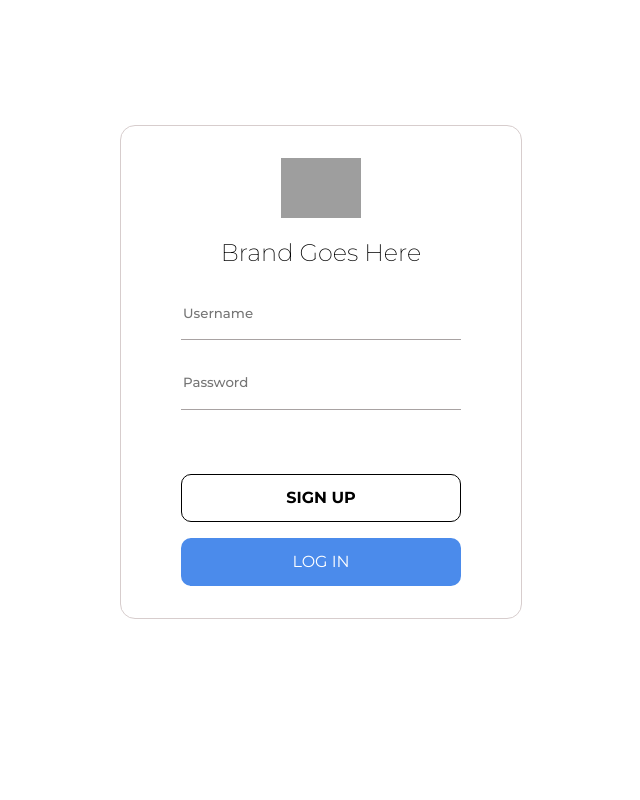
After one commit to lamrouahmed/CW, a PHP site: page /login.html in a window 1280 px wide. The commit adds this page. Shown: the whole page, without its empty margins (319-959 px from the left). Run offline with PHP 8.4, Linux system fonts and the light colour scheme; grey boxes are pictures that could not be loaded.

Commit message:
changed the project tree

```diff
--- a/css/style.css
+++ b/css/login/style.css
@@ -9,28 +9,28 @@
           box-sizing: border-box;
 }
 
-html {
-  height: 100%;
+html, body {
+  height: 100vh;
+  width: 100%;
+  margin: 0;
+  padding: 0;
 }
 
-body {
-  min-height: 100%;
-  margin: 0;
-  padding: 0;
+.wrapper {
+  height: 93%;
   display: -webkit-box;
   display: -ms-flexbox;
   display: flex;
+  -webkit-box-orient: vertical;
+  -webkit-box-direction: normal;
+      -ms-flex-direction: column;
+          flex-direction: column;
+  -webkit-box-align: center;
+      -ms-flex-align: center;
+          align-items: center;
   -webkit-box-pack: center;
       -ms-flex-pack: center;
           justify-content: center;
-  -webkit-box-align: center;
-      -ms-flex-align: center;
-          align-items: center;
-}
-
-.wrapper .logo {
-  width: 100%;
-  height: 100%;
 }
 
 .wrapper .logo img {
@@ -77,7 +77,7 @@ body {
   width: 100%;
   height: 4%;
   background-color: #339bd9;
-  bottom: 0%;
+  bottom: -1%;
   -webkit-transform: scaleX(0);
           transform: scaleX(0);
   -webkit-transform-origin: center;
@@ -158,19 +158,92 @@ body {
   margin-top: 1em;
 }
 
+.mobileNav {
+  width: 100%;
+  height: 1em;
+  display: -webkit-box;
+  display: -ms-flexbox;
+  display: flex;
+  position: relative;
+}
+
+.mobileNav .hamburger {
+  width: 3em;
+  cursor: pointer;
+  position: absolute;
+  height: 1.3em;
+  top: 2em;
+  right: 1em;
+  height: 100%;
+}
+
+.mobileNav .hamburger span {
+  display: block;
+  height: 1px;
+  width: 2.2em;
+  background-color: black;
+  position: absolute;
+  right: 0%;
+  top: 0%;
+  -webkit-transition: all 400ms ease-in-out;
+  transition: all 400ms ease-in-out;
+}
+
+.mobileNav .hamburger span:nth-child(2) {
+  top: 50%;
+  width: 1.6em;
+}
+
+.mobileNav .hamburger span:nth-child(3) {
+  width: 1.1em;
+  top: 100%;
+}
+
+.mobileNav .cross span {
+  -webkit-transition: all 400ms ease-in-out;
+  transition: all 400ms ease-in-out;
+}
+
+.mobileNav .cross span:nth-child(1) {
+  -webkit-transform: rotate(130deg);
+          transform: rotate(130deg);
+}
+
+.mobileNav .cross span:nth-child(2) {
+  opacity: 0;
+}
+
+.mobileNav .cross span:nth-child(3) {
+  width: 2.2em;
+  -webkit-transform: rotate(40deg);
+          transform: rotate(40deg);
+}
+
 /*---------------------------------------------------  Desktop  --------------------------------------------------------- */
 @media (min-width: 1200px) and (max-width: 1600px) {
+  .mobileNav {
+    display: none;
+  }
   .wrapper {
+    width: 45%;
+    margin: 0 auto;
+  }
+  .wrapper .container {
     border: 1px solid #d7cdcd;
-    padding: 3em 0em;
+    padding: 2em 0;
     border-radius: 15px;
   }
 }
 
+/*---------------------------------------------------  Tablet  --------------------------------------------------------- */
 @media (min-width: 768px) and (max-width: 1200px) {
   .wrapper {
+    width: 60%;
+    margin: 0 auto;
+  }
+  .wrapper .container {
     border: 1px solid #d7cdcd;
-    padding: 3em 0em;
+    padding: 2em 0;
     border-radius: 15px;
   }
 }
--- a/css/style.scss
+++ b/css/login/style.scss
@@ -36,31 +36,30 @@ $maxTablet: 1200px;
     box-sizing: border-box;
 }
 
-html {
-    height: 100%;
-}
-
-body {
-    min-height: 100%;
+html, body {
+    height: 100vh;
+    width: 100%;
     margin: 0;
     padding: 0;
-    display: flex;
-    justify-content: center;
-    align-items: center;
 }
 
 
 
+
+
 .wrapper {
-
+    height: 93%;
+    display: flex;
+    flex-direction: column;
+    align-items: center;
+    justify-content: center;
     // background: url('../img/laura-dewilde-MTSq-eEqPmU-unsplash.jpg') no-repeat;
     // background-size: auto 100%;
     // position: relative;
 
 
     .logo {
-        width: 100%;
-        height: 100%;
+
 
 
 
@@ -105,7 +104,7 @@ body {
                     width: 100%;
                     height: 4%;
                     background-color: #339bd9;
-                    bottom: 0%;
+                    bottom: -1%;
                     transform: scaleX(0);
                     transform-origin: center;
                     transition: all 200ms ease-in-out;
@@ -171,25 +170,117 @@ body {
 
 }
 
+.mobileNav{
+        width: 100%;
+        height: 1em;
+        display: flex;
+        position: relative;
+
+    .hamburger {
+        width: 3em;
+        cursor: pointer;
+        position: absolute;
+        height: 1.3em;
+        top: 2em;
+        right: 1em;
+        height: 100%;
+
+        span {
+            display: block;
+            height: 1px;
+            width: 2.2em;
+            background-color: rgb(0, 0, 0);
+            position: absolute;
+            right: 0%;
+            top:0%;
+            transition: all 400ms ease-in-out;
+
+
+            &:nth-child(2) {
+                top: 50%;
+                width: 1.6em;
+
+            }
+
+            &:nth-child(3) {
+                width: 1.1em;
+                top: 100%;
+            }
+        }
+}
+    .cross {
+
+        span {
+            transition: all 400ms ease-in-out;
+            &:nth-child(1) {
+                transform: rotate(130deg);
+            }
+
+            &:nth-child(2) {
+                opacity: 0;
+            }
+
+            &:nth-child(3) {
+                width: 2.2em;
+                transform: rotate(40deg);
+
+            }
+        }
+    }
+}
+
+
+
 
 /*---------------------------------------------------  Desktop  --------------------------------------------------------- */
 
 
 
+
+
 @include desktop {
 
+    .mobileNav {
+        display: none;
+    }
     .wrapper {
-        border: 1px solid #d7cdcd;
-        padding: 3em 0em;
-        border-radius: 15px;
+
+        width: 45%;
+
+        margin: 0 auto;
+
+        .container {
+            border: 1px solid #d7cdcd;
+            padding: 2em 0;
+            border-radius: 15px;
+        }
+
     }
+
+
 }
+
+
+
+
+
+/*---------------------------------------------------  Tablet  --------------------------------------------------------- */
+
+
 
 @include tablet {
 
     .wrapper {
-        border: 1px solid #d7cdcd;
-        padding: 3em 0em;
-        border-radius: 15px;
+
+        width: 60%;
+
+        margin: 0 auto;
+
+        .container {
+            border: 1px solid #d7cdcd;
+            padding: 2em 0;
+            border-radius: 15px;
+        }
+
     }
 }
--- /dev/null
+++ b/login.html
@@ -0,0 +1,46 @@
+<!DOCTYPE html>
+<html lang="en">
+<head>
+    <meta charset="UTF-8">
+    <meta name="viewport" content="width=device-width, initial-scale=1.0">
+    <link rel="stylesheet" href="./css/login/style.css">
+    <title>Document</title>
+</head>
+<body>
+    <div class="mobileNav">
+        <div class="hamburger cross">
+            <span></span>
+            <span></span>
+            <span></span>
+        </div>
+    </div>
+    <div class="wrapper">
+        <div class="container">
+            <div class="logo">
+                <img src="./svg/car-service.svg"/>
+                <h2 class="brand">Brand Goes Here</h2>
+            </div>
+            <div class="form">
+                <form method="POST">
+                    <label class="sLabel">
+                        <input type="text" name="Username" placeholder="Username">
+                        <span class="border"></span>
+
+                    </label>
+                    <label class="sLabel">
+                        <input type="text" name="Password" placeholder="Password">
+                        <span class="border"></span>
+                    </label>
+
+                    <a href="" class="sign"> SIGN UP</a>
+                    <a href="" class="log">LOG IN</a>
+                </form>
+            </div>
+        </div>
+            <!-- <div id="google_translate_element"></div> -->
+    </div>
+</body>
+<!-- <script type="text/javascript" src="//translate.google.com/translate_a/element.js?cb=googleTranslateElementInit"></script>  -->
+<script src="./script/login/script.js" async></script>
+
+</html>
--- a/script/script.js
+++ b/script/login/script.js
@@ -2,8 +2,8 @@ const $ = e => document.querySelector(e)
 const $$ = e => document.querySelectorAll(e)
 const labels = $$('.sLabel');
 const spans = $$('.border');
-
-
+const hamburger = $('.hamburger');
+const hamburgerSpans = $('.hamburger span');
 
 labels.forEach((label, index) => label.addEventListener('click', () => addBorder(index)))
 
@@ -20,3 +20,15 @@ function addBorder(index) {
     spans[index].classList.add('clicked');
 
 }
+
+
+// function googleTranslateElementInit() {
+//     new google.translate.TranslateElement({pageLanguage: 'en'}, 'google_translate_element');
+//   }
+
+hamburger.addEventListener('click',toggleBurger);
+
+
+function toggleBurger() {
+    hamburger.classList.toggle('cross');
+}
```
Also changed, not shown: index.html (deleted, +0 -36 lines), svg/login/car-service.svg (renamed from svg/car-service.svg), svg/login/car.svg (renamed from svg/car.svg), 2 other files.
